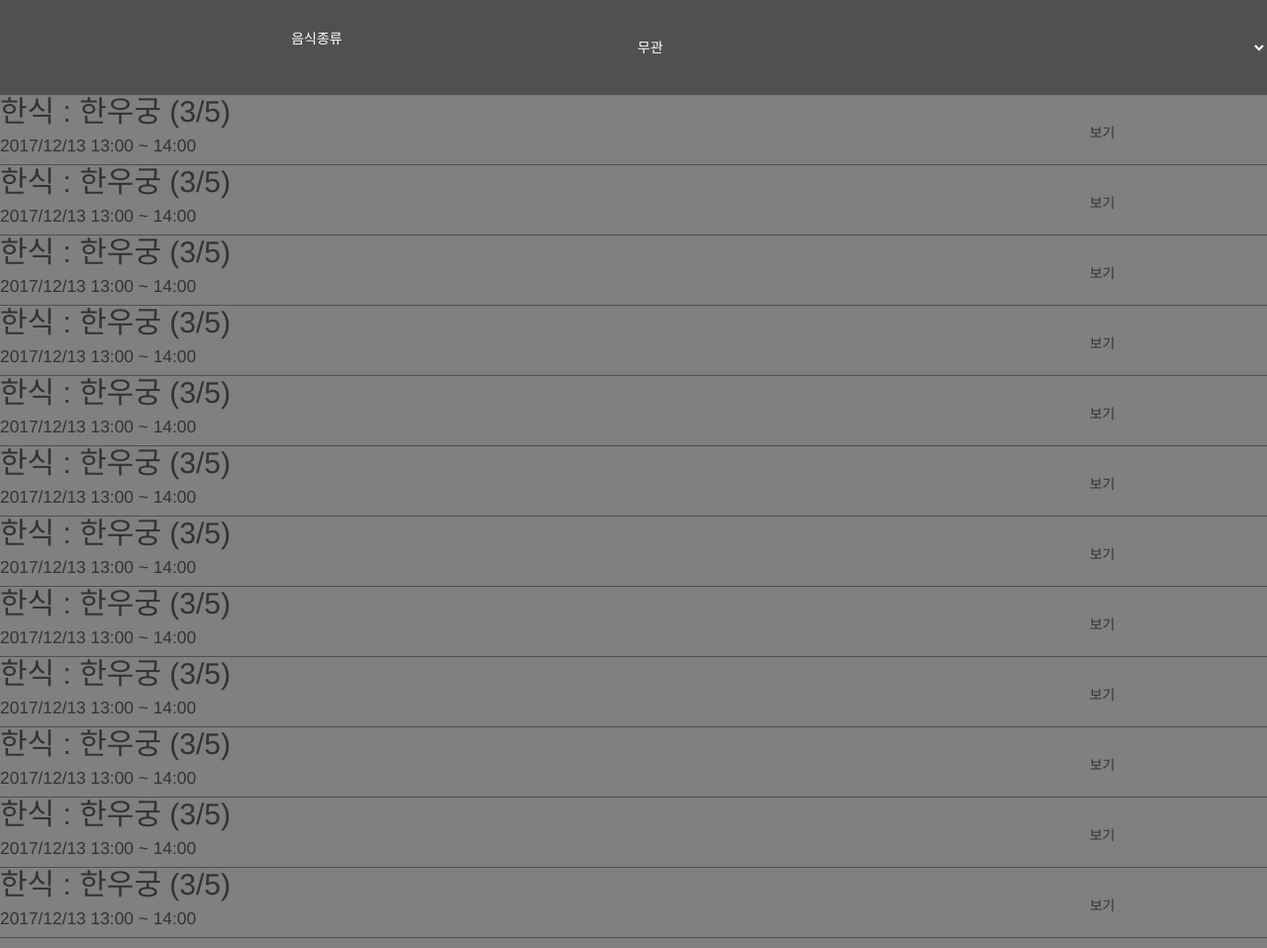
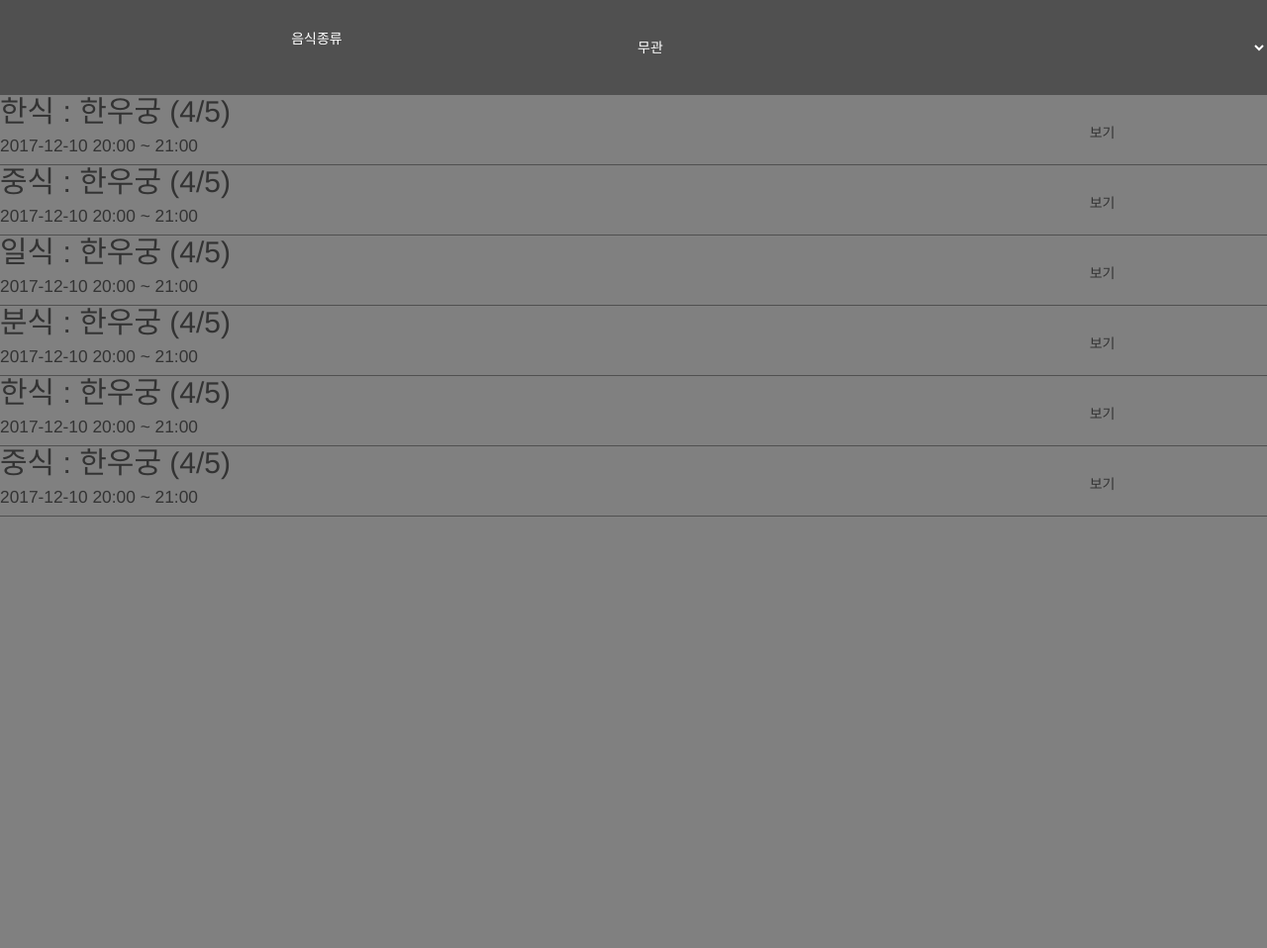
Before and after one commit to jshagold/2017WebProject, a PHP site: page /list.html in a window 1280 px wide. Shown: the part 106-1064 px from the top of the page at 99% size. Run offline with PHP 8.4, Linux system fonts and the light colour scheme; some libraries are stand-ins or nearby versions.

Commit message:
list.js 추가 매칭 방 정보 유동적 변

```diff
--- a/front/js/form.js
+++ b/front/js/form.js
@@ -5,6 +5,8 @@ window.onload = function () {
 
 function InitAside() {
 	j$("#asidebtn").bind("click", ToggleAisde);
+
+	InitUserInfo();
 }
 
 function ToggleAisde() {
@@ -24,3 +26,14 @@ function ToggleAisde() {
 		//$("article").bind("mouseenter", toggleAisde);
 	}
 }
+
+var userName;
+var userEmail;
+
+function InitUserInfo() {
+	userName = "강동혁";
+	userEmail = "kdh950812@nate.com"
+
+	j$("#userName").text(userName);
+	j$("#userEmail").text(userEmail);
+}
--- a/front/js/list.js
+++ b/front/js/list.js
@@ -1,24 +1,22 @@
-window.onload = function() {
-    var miniButton = j$(".mini button");
-    var mainButton = j$(".main button");
-    var listMain = j$(".main");
 
-    for(var i=0; i<miniButton.length; i++) {
-        j$(miniButton[i]).bind("click", Open);
-        j$(mainButton[i]).bind("click", Close);
-        j$(listMain[i]).hide();
-    }
+window.onload = function () {
+
+    j$("#food").bind("change", FoodClick);
 
     InitAside();
+    InitFoodCategory();
+
+    InitSectionList();
+    FoodClick();
 };
 
 function Open() {
-    if(j$(this).text() === "보기") {
+    if (j$(this).text() === "보기") {
         j$(this).text("참가");
         j$(this).parent().parent().children(".main").stop().slideDown();
     }
-    else if(j$(this).text() === "참가") {
-        ////
+    else if (j$(this).text() === "참가") {
+        JoinSection(j$(this).parent().parent().attr("secID"));
     }
 }
 
@@ -27,3 +25,130 @@ function Close() {
     j$(this).parent().parent().
         children(".mini").children("button").text("보기");
 }
+
+function JoinSection(sectionID) {
+    //참가 누를시 처리
+    //console.log(sectionID);
+}
+
+var foodCategoryArr = new Array();
+var foodCategory;
+var sectionArrs = new Array();
+
+function InitFoodCategory() {
+    foodCategoryArr.push("무관");
+    foodCategoryArr.push("한식");
+    foodCategoryArr.push("중식");
+    foodCategoryArr.push("일식");
+
+    var foodSelect = j$("#food");
+    for (var i = 0; i < foodCategoryArr.length; i++) {
+        var newOption = document.createElement("option");
+        newOption.appendChild(
+            document.createTextNode(foodCategoryArr[i]));
+        foodSelect.append(newOption);
+    }
+}
+
+function FoodClick() {
+    foodCategory = j$("#food").val();
+
+    ClearSection();
+    for(var i=0; i<sectionArrs.length; i++) {
+        if(foodCategory == "무관") {
+            MakeSection(sectionArrs[i].food, sectionArrs[i].res,
+                sectionArrs[i].nowp, sectionArrs[i].maxp,
+                sectionArrs[i].meetday, sectionArrs[i].stime,
+                sectionArrs[i].etime, sectionArrs[i].one,
+                sectionArrs[i].secid);
+        }else {
+            if(sectionArrs[i].food === foodCategory) {
+                MakeSection(sectionArrs[i].food, sectionArrs[i].res,
+                    sectionArrs[i].nowp, sectionArrs[i].maxp,
+                    sectionArrs[i].meetday, sectionArrs[i].stime,
+                    sectionArrs[i].etime, sectionArrs[i].one,
+                    sectionArrs[i].secid);
+            }
+        }
+    }
+}
+
+function PushSectionArrs(ifood, ires, inowp, imaxp,
+    imeetday, istime, ietime, ione, isecid) {
+    sectionArrs.push(
+        {
+            food: ifood, res: ires, nowp: inowp, maxp: imaxp,
+            meetday: imeetday, stime: istime, etime: ietime,
+            one: ione, secid: isecid
+        }
+    );
+}
+
+//이 부분에서 서버로부터 방정보 값 얻어와서 위 함수 호출하면 됩니다.
+function InitSectionList() {
+    PushSectionArrs("한식", "한우궁", 4, 5, "2017-12-10", "20:00",
+        "21:00", "hello kang 1", 12121212);
+    PushSectionArrs("중식", "한우궁", 4, 5, "2017-12-10", "20:00",
+        "21:00", "hello kang 1", 24555);
+    PushSectionArrs("일식", "한우궁", 4, 5, "2017-12-10", "20:00",
+        "21:00", "hello kang 1", 12365432);
+    PushSectionArrs("분식", "한우궁", 4, 5, "2017-12-10", "20:00",
+        "21:00", "hello kang 1", 12145);
+    PushSectionArrs("한식", "한우궁", 4, 5, "2017-12-10", "20:00",
+        "21:00", "hello kang 1", 146666);
+    PushSectionArrs("중식", "한우궁", 4, 5, "2017-12-10", "20:00",
+        "21:00", "hello kang 1", 222222);
+}
+
+function ClearSection() {
+    var sections = j$("section");
+    for(var i=0; i < sections.length; i++) {
+        j$(sections[i]).remove();
+    }
+}
+
+function MakeSection(food, restaurant,
+    nowPeople, maxPeople, meetDay, meetSTime, meetETime, oneText,
+    sectionID) {
+    var listView = j$(".listview");
+
+    var newSection = document.createElement("section");
+    j$(newSection).attr("secID", sectionID);
+    var mini = document.createElement("div");
+    var main = document.createElement("div");
+    j$(mini).addClass("mini");
+    j$(main).addClass("main");
+
+    var minidiv = document.createElement("div");
+    var minih2 = document.createElement("h2");
+    var minih3 = document.createElement("h3");
+    var minibtn = document.createElement("button");
+    j$(minibtn).text("보기");
+
+    var mainh2 = document.createElement("h2");
+    var mainbtn = document.createElement("button");
+    j$(mainbtn).text("닫기");
+
+    j$(minih2).text(food + " : " +
+        restaurant + " (" + nowPeople + "/" +
+        maxPeople + ")");
+    j$(minih3).text(meetDay + " " + meetSTime + " ~ " + meetETime);
+    j$(mainh2).text(oneText);
+
+    j$(minidiv).append(minih2);
+    j$(minidiv).append(minih3);
+    j$(mini).append(minidiv);
+    j$(mini).append(minibtn);
+
+    j$(main).append(mainh2);
+    j$(main).append(mainbtn);
+    j$(main).hide();
+
+    j$(minibtn).bind("click", Open);
+    j$(mainbtn).bind("click", Close);
+
+    j$(newSection).append(mini);
+    j$(newSection).append(main);
+
+    j$(listView).append(newSection);
+}
--- a/front/list.html
+++ b/front/list.html
@@ -48,168 +48,9 @@
                 <span>음식종류</span>
             </p>
             <select id="food">
-                <option>무관</option>
-                <option>한식</option>
-                <option>분식</option>
             </select>
         </div>
         <div class="listview">
-            <section>
-                <div class="mini">
-                    <div>
-                        <h2>한식 : 한우궁 (3/5)</h2>
-                        <h3>2017/12/13 13:00 ~ 14:00</h3>
-                    </div>
-                    <button>보기</button>
-                </div>
-                <div class="main">
-                    <h2>Hello my name is Kangdonghyuk</h2>
-                    <button>닫기</button>
-                </div>
-            </section>
-            <section>
-                <div class="mini">
-                    <div>
-                        <h2>한식 : 한우궁 (3/5)</h2>
-                        <h3>2017/12/13 13:00 ~ 14:00</h3>
-                    </div>
-                    <button>보기</button>
-                </div>
-                <div class="main">
-                    <h2>Hello my name is Kangdonghyuk</h2>
-                    <button>닫기</button>
-                </div>
-            </section>
-            <section>
-                <div class="mini">
-                    <div>
-                        <h2>한식 : 한우궁 (3/5)</h2>
-                        <h3>2017/12/13 13:00 ~ 14:00</h3>
-                    </div>
-                    <button>보기</button>
-                </div>
-                <div class="main">
-                    <h2>Hello my name is Kangdonghyuk</h2>
-                    <button>닫기</button>
-                </div>
-            </section>
-            <section>
-                <div class="mini">
-                    <div>
-                        <h2>한식 : 한우궁 (3/5)</h2>
-                        <h3>2017/12/13 13:00 ~ 14:00</h3>
-                    </div>
-                    <button>보기</button>
-                </div>
-                <div class="main">
-                    <h2>Hello my name is Kangdonghyuk</h2>
-                    <button>닫기</button>
-                </div>
-            </section>
-            <section>
-                <div class="mini">
-                    <div>
-                        <h2>한식 : 한우궁 (3/5)</h2>
-                        <h3>2017/12/13 13:00 ~ 14:00</h3>
-                    </div>
-                    <button>보기</button>
-                </div>
-                <div class="main">
-                    <h2>Hello my name is Kangdonghyuk</h2>
-                    <button>닫기</button>
-                </div>
-            </section>
-            <section>
-                <div class="mini">
-                    <div>
-                        <h2>한식 : 한우궁 (3/5)</h2>
-                        <h3>2017/12/13 13:00 ~ 14:00</h3>
-                    </div>
-                    <button>보기</button>
-                </div>
-                <div class="main">
-                    <h2>Hello my name is Kangdonghyuk</h2>
-                    <button>닫기</button>
-                </div>
-            </section>
-            <section>
-                <div class="mini">
-                    <div>
-                        <h2>한식 : 한우궁 (3/5)</h2>
-                        <h3>2017/12/13 13:00 ~ 14:00</h3>
-                    </div>
-                    <button>보기</button>
-                </div>
-                <div class="main">
-                    <h2>Hello my name is Kangdonghyuk</h2>
-                    <button>닫기</button>
-                </div>
-            </section>
-            <section>
-                <div class="mini">
-                    <div>
-                        <h2>한식 : 한우궁 (3/5)</h2>
-                        <h3>2017/12/13 13:00 ~ 14:00</h3>
-                    </div>
-                    <button>보기</button>
-                </div>
-                <div class="main">
-                    <h2>Hello my name is Kangdonghyuk</h2>
-                    <button>닫기</button>
-                </div>
-            </section>
-            <section>
-                <div class="mini">
-                    <div>
-                        <h2>한식 : 한우궁 (3/5)</h2>
-                        <h3>2017/12/13 13:00 ~ 14:00</h3>
-                    </div>
-                    <button>보기</button>
-                </div>
-                <div class="main">
-                    <h2>Hello my name is Kangdonghyuk</h2>
-                    <button>닫기</button>
-                </div>
-            </section>
-            <section>
-                <div class="mini">
-                    <div>
-                        <h2>한식 : 한우궁 (3/5)</h2>
-                        <h3>2017/12/13 13:00 ~ 14:00</h3>
-                    </div>
-                    <button>보기</button>
-                </div>
-                <div class="main">
-                    <h2>Hello my name is Kangdonghyuk</h2>
-                    <button>닫기</button>
-                </div>
-            </section>
-            <section>
-                <div class="mini">
-                    <div>
-                        <h2>한식 : 한우궁 (3/5)</h2>
-                        <h3>2017/12/13 13:00 ~ 14:00</h3>
-                    </div>
-                    <button>보기</button>
-                </div>
-                <div class="main">
-                    <h2>Hello my name is Kangdonghyuk</h2>
-                    <button>닫기</button>
-                </div>
-            </section>
-            <section>
-                <div class="mini">
-                    <div>
-                        <h2>한식 : 한우궁 (3/5)</h2>
-                        <h3>2017/12/13 13:00 ~ 14:00</h3>
-                    </div>
-                    <button>보기</button>
-                </div>
-                <div class="main">
-                    <h2>Hello my name is Kangdonghyuk</h2>
-                    <button>닫기</button>
-                </div>
-            </section>
         </div>
     </article>
 </body>
```
Also changed, not shown: front/css/form.css (+28 -4 lines), front/js/match.js (+80 -0 lines), front/main.html (+8 -5 lines).
